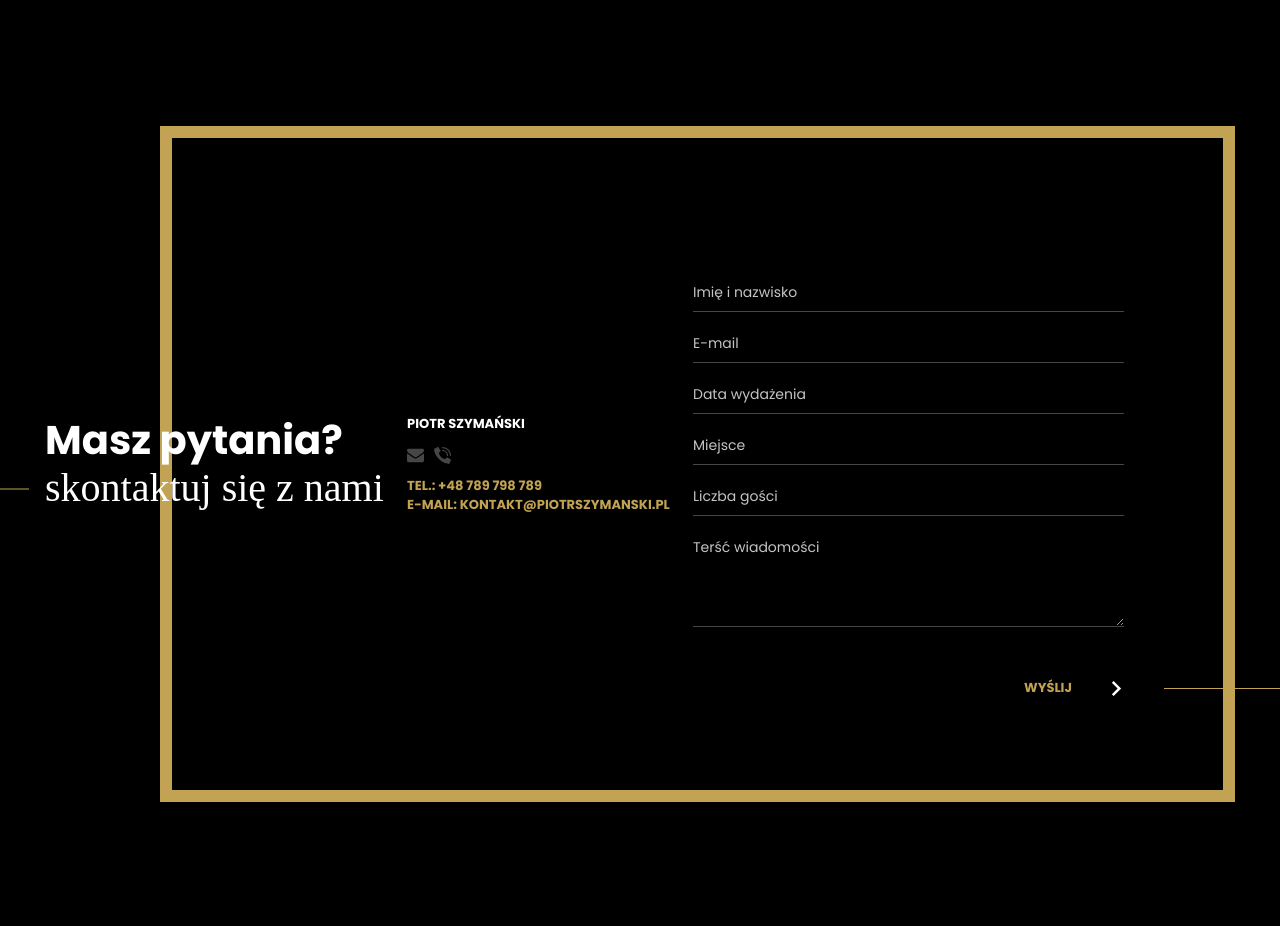
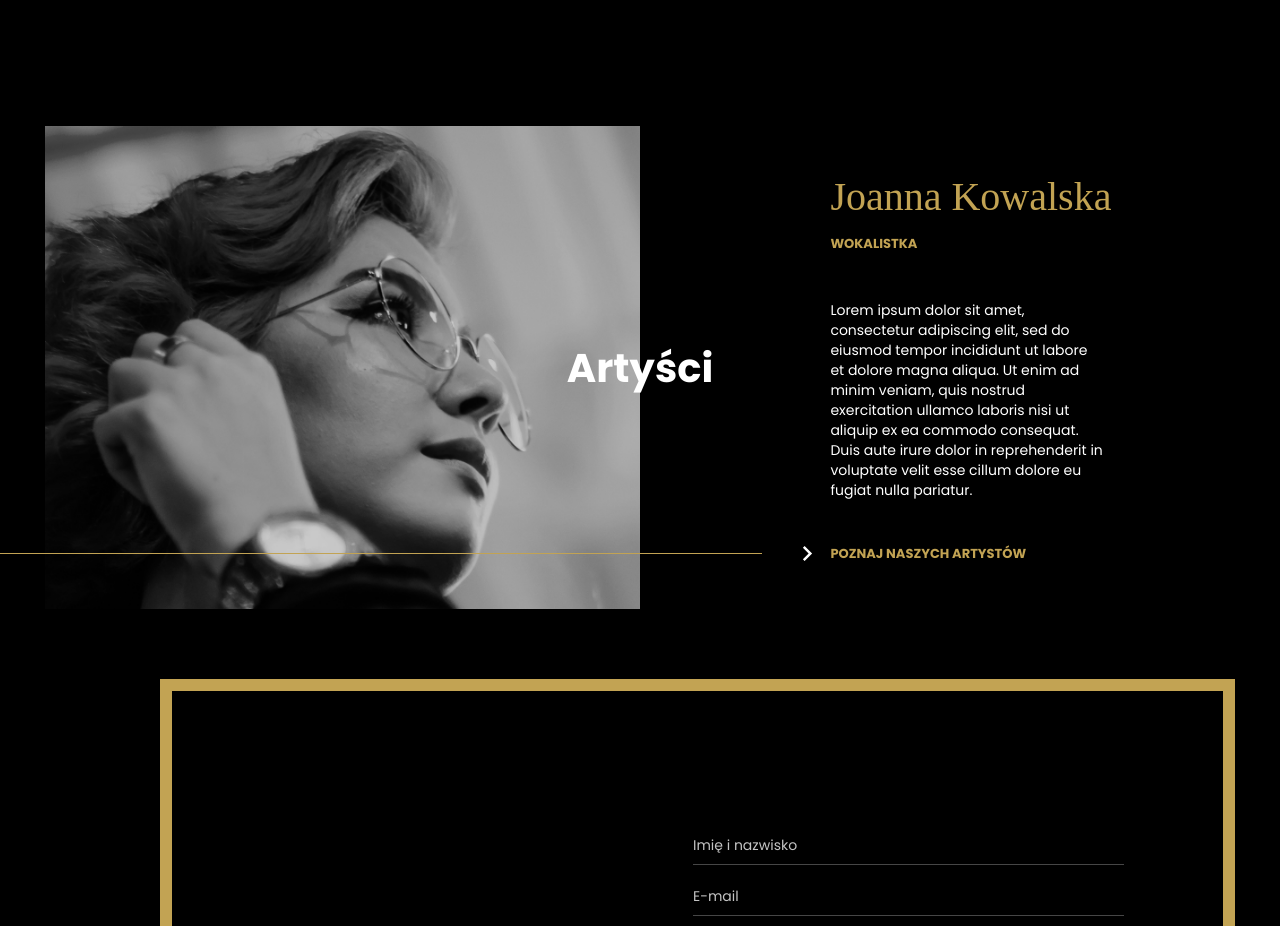
Before and after one commit to marcinliwen/dj-test, a Gatsby site: page / in a window 1280 px wide. Shown: the part 2300-3226 px from the top of the page. Built offline with nearby package versions, Linux system fonts and the light colour scheme; Gatsby itself is replaced by a stand-in of ours; a web font is replaced by a local one.

Commit message:
home art

```diff
--- a/src/components/layout/layout.css
+++ b/src/components/layout/layout.css
@@ -180,7 +180,68 @@ button{
     width: 25px;
     height: 25px;
 }
+.section-more:before{
+    content: '';
+    position: absolute;
+    right: calc(100% + 68px);
+    width: 2000px;
+    height: 1px;
+    background: #fff;
+}
+.section-more{
+    display: flex;
+    height: 18px;
+    align-items: center;
+    position: relative;
+    cursor: pointer;
+    margin-left: auto;
+}
+.section-more svg {
+    position: absolute;
+    left: -30px;
+}
+.sub-title{
+    font-size: 13px;
+    font-weight: 700;
+    text-transform: uppercase;
+    line-height: 18px;
+}
+.artists .sub-title{
+    color: #C2A353;
+}
+.artists .section-more:before{
+    background: #C2A353;
+}
+.artists{
+    padding: 0 30px;
+    display: flex;
+    flex-direction: column;
+    position: relative;
+}
+.artists-title {
+    order: -1;
+    margin-bottom: 45px;
+}
+.artists-desc{
+    display: flex;
+    flex-direction: column;
+}
+.artists-desc h3 {
+    margin-bottom: 14px;
+    white-space: nowrap;
+}
 
+.artists-desc .sub-title {
+    margin-bottom: 33px;
+    display: block;
+}
+
+.artists-desc p {
+    margin-bottom: 45px;
+}
+.section-more .sub-title {
+    margin-bottom: 0;
+}
 @media(min-width: 992px){
     .line-before:after{
         width: 29px;
@@ -250,4 +311,36 @@ button{
         left: 0;
         right: 0;
     }
+    .section-more{
+        margin-left: 0;
+    }
+    .artists-item {
+        display: flex;
+        flex-direction: row;
+    }
+
+    .artists-img {
+        width: 50%;
+    }
+
+    .artists-desc {
+        width: 50%;
+        padding-left: 16%;
+        padding-right: 11%;
+        display: flex;
+        flex-direction: column;
+        justify-content: center;
+    }
+    .artists-title {
+        position: absolute;
+        top: 50%;
+        left: 50%;
+        transform: translate(-50%, -50%);
+        z-index: 1;
+    }
+    .artists {
+        padding: 0 45px;
+    }
+
+
 }
--- a/src/pages/index.js
+++ b/src/pages/index.js
@@ -73,7 +73,30 @@ Lorem ipsum dolor sit amet, consectetur adipiscing elit, sed do eiusmod tempor i
           </button>
         </div>
       </section>
+      <section id="artists" className="artists" >
+        <div className="artists-item">
+          <div className="artists-img">
+            <StaticImage
+              src='../images/home-artist.png'
+              alt="Nasi artyści"
+              placeholder="blurred"
+              layout="fullWidth"
+            />
+          </div>
+          <div className="artists-desc">
+            <h3>Joanna Kowalska</h3>
+            <span className="sub-title">Wokalistka</span>
+            <p>Lorem ipsum dolor sit amet, consectetur adipiscing elit, sed do eiusmod tempor incididunt ut labore et dolore magna aliqua. Ut enim ad minim veniam, quis nostrud exercitation ullamco laboris nisi ut aliquip ex ea commodo consequat. Duis aute irure dolor in reprehenderit in voluptate velit esse cillum dolore eu fugiat nulla pariatur.</p>
+            <a className="section-more"><Arrow className="icon-white"/> <span className='sub-title'>poznaj naszych artystów</span></a>
 
+          </div>
+
+        </div>
+        <div className="artists-title">
+          <h2>Artyści</h2>
+        </div>
+
+      </section>
 
     <Contactform />
     </Layout>
```
Also changed, not shown: src/images/home-artist.png (added).
